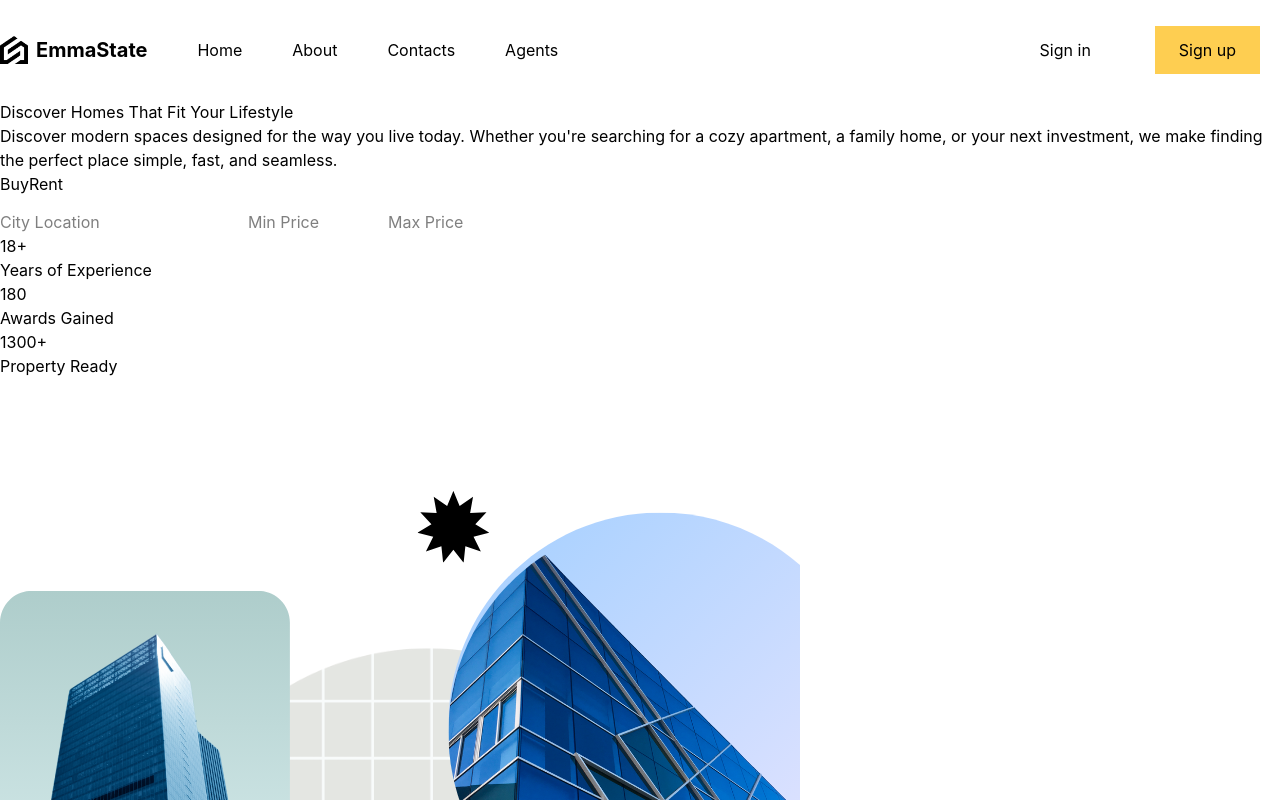
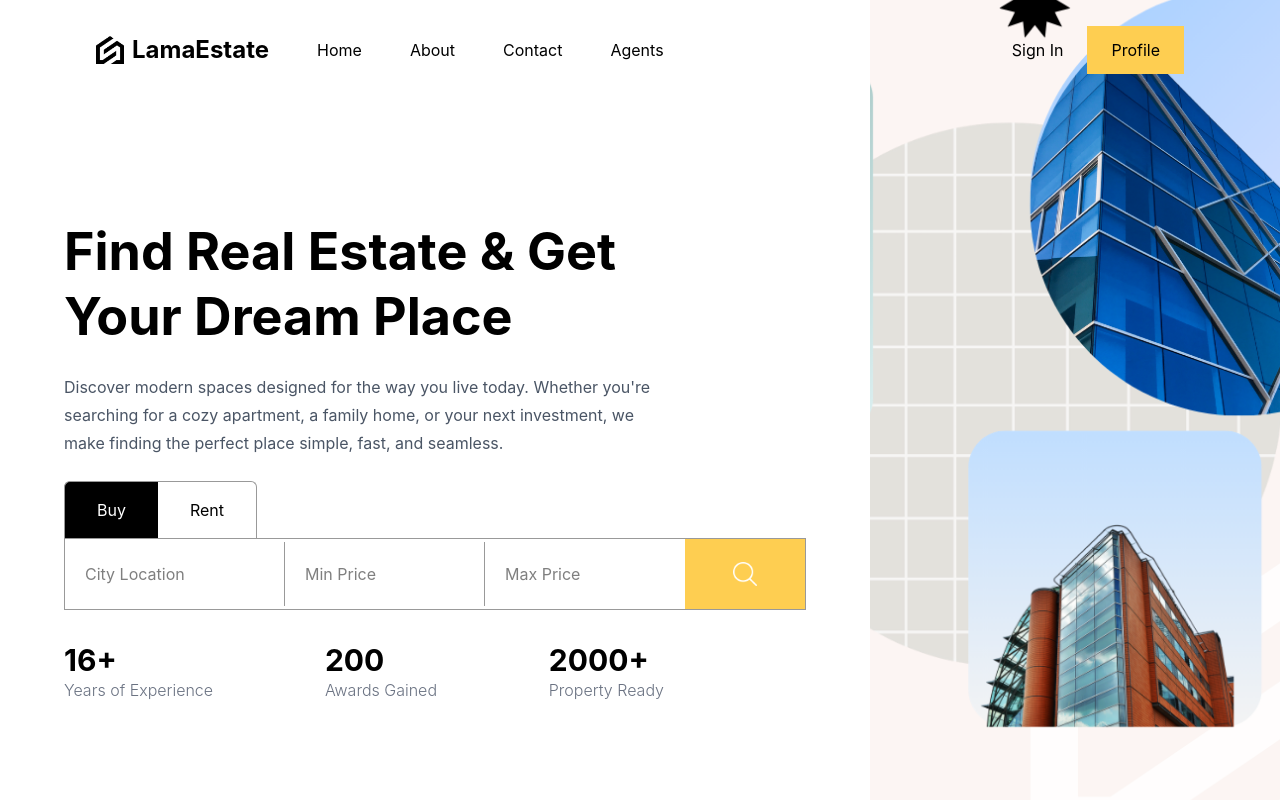
Before and after one commit to MohammadSiddiq05/real-state-app, a React (Vite) app: page / in a window 1280 px wide. Shown: the top 800 px of the page. Built offline with nearby package versions, Linux system fonts and the light colour scheme.

Commit message:
Fix UI and Complete HomePage

```diff
--- a/src/components/Navbar/Navbar.jsx
+++ b/src/components/Navbar/Navbar.jsx
@@ -4,68 +4,139 @@ const Navbar = () => {
   const [open, setOpen] = useState(false);
 
   return (
-    <nav className="h-[100px] flex items-center justify-between">
+    <nav
+      className="
+        absolute
+        top-0
+        left-0
+        w-full
+        h-[100px]
+        z-50
+      "
+    >
+      <div
+        className="
+          h-full
+          max-w-[1400px]
+          mx-auto
+          px-5
+          md:px-10
+          lg:px-16
+          xl:px-24
+          flex
+          items-center
+          justify-between
+        "
+      >
 
-      <div className="flex flex-1 md:flex-[3] items-center gap-[50px]">
+        {/* LEFT */}
+        <div className="flex flex-1 md:flex-[3] items-center gap-12">
 
           <a
             href="/"
-          className="flex items-center gap-2 font-bold text-[20px]"
+            className="flex items-center gap-2 font-bold text-2xl"
           >
-          <img src="/logo.png" alt="logo" className="w-7" />
+            <img
+              src="/logo.png"
+              alt="logo"
+              className="w-7"
+            />
 
             <span className="hidden sm:block md:hidden lg:block">
-            EmmaState
+              LamaEstate
             </span>
           </a>
 
           <a
             href="/"
-          className="hidden sm:hidden md:block hover:scale-105 transition-all duration-300"
+            className="
+              hidden md:block
+              hover:scale-105
+              transition-all
+              duration-300
+            "
           >
             Home
           </a>
 
           <a
             href="/"
-          className="hidden sm:hidden md:block hover:scale-105 transition-all duration-300"
+            className="
+              hidden md:block
+              hover:scale-105
+              transition-all
+              duration-300
+            "
           >
             About
           </a>
 
           <a
             href="/"
-          className="hidden sm:hidden md:block hover:scale-105 transition-all duration-300"
+            className="
+              hidden md:block
+              hover:scale-105
+              transition-all
+              duration-300
+            "
           >
-          Contacts
+            Contact
           </a>
 
           <a
             href="/"
-          className="hidden sm:hidden md:block hover:scale-105 transition-all duration-300"
+            className="
+              hidden md:block
+              hover:scale-105
+              transition-all
+              duration-300
+            "
           >
             Agents
           </a>
         </div>
 
         {/* RIGHT */}
-      <div className="flex flex-[2] items-center justify-end h-full bg-[#fcf5f3] md:bg-transparent">
+        <div
+          className="
+            flex
+            flex-[2]
+            items-center
+            justify-end
+            h-full
+            bg-[#fcf5f3]
+            md:bg-transparent
+          "
+        >
 
           <a
             href="/"
-          className="hidden md:block px-6 py-3 mx-5 hover:scale-105 transition-all duration-300"
+            className="
+              hidden md:block
+              px-6 py-3
+              hover:scale-105
+              transition-all
+              duration-300
+            "
           >
-          Sign in
+            Sign In
           </a>
 
           <a
             href="/"
-          className="hidden md:block px-6 py-3 mx-5 bg-[#fece51] hover:scale-105 transition-all duration-300"
+            className="
+              hidden md:block
+              px-6 py-3
+              bg-[#fece51]
+              hover:scale-105
+              transition-all
+              duration-300
+            "
           >
-          Sign up
+            Profile
           </a>
 
-        {/* MENU ICON */}
+          {/* ICON */}
           <div className="block md:hidden z-[999]">
             <img
               src="/menu.png"
@@ -75,15 +146,16 @@ const Navbar = () => {
             />
           </div>
 
+          {/* MOBILE MENU */}
           <div
             className={`
               md:hidden
-    absolute
+              fixed
               top-0
               right-0
+              h-screen
               w-[70%]
               sm:w-[50%]
-    h-screen
               bg-black
               text-white
               flex
@@ -92,9 +164,9 @@ const Navbar = () => {
               justify-center
               gap-8
               text-2xl
-    transform
               transition-transform
               duration-500
+              z-[998]
               ${open ? "translate-x-0" : "translate-x-full"}
             `}
           >
@@ -107,7 +179,7 @@ const Navbar = () => {
             </a>
 
             <a href="/" onClick={() => setOpen(false)}>
-            Contacts
+              Contact
             </a>
 
             <a href="/" onClick={() => setOpen(false)}>
@@ -115,16 +187,22 @@ const Navbar = () => {
             </a>
 
             <a href="/" onClick={() => setOpen(false)}>
-            Sign in
+              Sign In
             </a>
 
             <a
               href="/"
-            className="bg-[#fece51] px-6 py-3 text-black rounded-md"
+              className="
+                bg-[#fece51]
+                px-6 py-3
+                rounded-md
+                text-black
+              "
               onClick={() => setOpen(false)}
             >
-            Sign up
+              Profile
             </a>
+          </div>
         </div>
       </div>
     </nav>
--- a/src/components/searchBar/SearchBar.jsx
+++ b/src/components/searchBar/SearchBar.jsx
@@ -1,35 +1,127 @@
-import React, { useState } from 'react'
+import React, { useState } from "react";
 
-const types = ["buy", "rent"]
+const types = ["buy", "rent"];
 
 const SearchBar = () => {
-
   const [query, setQuery] = useState({
     type: "buy",
     city: "",
-        minprice: 0,
-        maxprice: 0
-    })
+    minPrice: 0,
+    maxPrice: 0,
+  });
 
-
+  const switchType = (val) => {
+    setQuery((prev) => ({ ...prev, type: val }));
+  };
 
   return (
-        <div className='searchBar'>
+    <div className="w-full max-w-[900px]">
 
-            <div className="type">
-                <button>Buy</button>
-                <button>Rent</button>
+      {/* TYPES */}
+      <div className="flex">
+        {types.map((type, index) => (
+          <button
+            key={type}
+            onClick={() => switchType(type)}
+            className={`
+              px-8 py-4
+              border border-[#999]
+              border-b-0
+              capitalize
+              transition-all
+              duration-300
+
+              ${
+                query.type === type
+                  ? "bg-black text-white"
+                  : "bg-white text-black"
+              }
+
+              ${index === 0 ? "rounded-tl-md border-r-0" : ""}
+              ${index === types.length - 1 ? "rounded-tr-md border-l-0" : ""}
+            `}
+          >
+            {type}
+          </button>
+        ))}
       </div>
-            <form>
-                <input type="text" name="Localtion" placeholder='City Location' />
-                <input type="number" name="minPrice" min={0} max={10000000} placeholder='Min Price' />
-                <input type="number" name="maxPrice" min={0} max={10000000} placeholder='Max Price' />
-                <button>
-                    <img src="/search.png" alt="" />
+
+      {/* FORM */}
+      <form
+        className="
+          border border-[#999]
+          flex
+          flex-col
+          md:flex-row
+          items-center
+          justify-between
+        "
+      >
+
+        <input
+          type="text"
+          placeholder="City Location"
+          className="
+            w-full
+            md:w-[220px]
+            p-5
+            outline-none
+            border-b
+            md:border-b-0
+            md:border-r
+            border-[#999]
+          "
+        />
+
+        <input
+          type="number"
+          placeholder="Min Price"
+          className="
+            w-full
+            md:w-[200px]
+            p-5
+            outline-none
+            border-b
+            md:border-b-0
+            md:border-r
+            border-[#999]
+          "
+        />
+
+        <input
+          type="number"
+          placeholder="Max Price"
+          className="
+            w-full
+            md:w-[200px]
+            p-5
+            outline-none
+          "
+        />
+
+        <button
+          className="
+            w-full
+            md:w-[120px]
+            bg-[#fece51]
+            h-[70px]
+            flex
+            items-center
+            justify-center
+            hover:bg-yellow-400
+            transition-all
+            duration-300
+          "
+        >
+          <img
+            src="/search.png"
+            alt="search"
+            className="w-6 h-6"
+          />
         </button>
       </form>
     </div>
-    )
-}
+  );
+};
 
-export default SearchBar
+export default SearchBar;
--- a/src/routes/homepage/HomePage.jsx
+++ b/src/routes/homepage/HomePage.jsx
@@ -1,36 +1,148 @@
-import React from 'react'
-import SearchBar from '../../components/searchBar/SearchBar'
+import React from "react";
+import SearchBar from "../../components/searchBar/SearchBar";
 
 const HomePage = () => {
-    return (
-        <div className='homePage'>
-            <div className="textContainer">
-                <div className="wrapper">
-                    <h1 className='title'>Discover Homes That Fit Your Lifestyle</h1>
-                    <p>Discover modern spaces designed for the way you live today. Whether you're searching for a cozy apartment, a family home, or your next investment, we make finding the perfect place simple, fast, and seamless.</p>
-                    <SearchBar/>
-                    <div className="boxes">
-                        <div className="box">
-                            <h1>18+</h1>
-                            <h2>Years of Experience</h2>
-                        </div>
-                         <div className="box">
-                            <h1>180</h1>
-                            <h2>Awards Gained</h2>
-                        </div>
-                         <div className="box">
-                            <h1>1300+</h1>
-                            <h2>Property Ready</h2>
-                        </div>
-                    </div>
-                </div>
+  return (
+    <div
+      className="
+        flex
+        flex-col
+        md:flex-row
+        h-screen
+        overflow-hidden
+        max-w-[1400px]
+        mx-auto
+      "
+    >
+
+      {/* LEFT */}
+      <div
+        className="
+          flex-[3]
+          flex
+          items-center
+          px-5
+          md:px-10
+          lg:px-16
+          pt-[120px]
+        "
+      >
+        <div
+          className="
+            flex
+            flex-col
+            justify-center
+            gap-6
+            w-full
+          "
+        >
+
+          {/* TITLE */}
+          <h1
+            className="
+              text-[34px]
+              md:text-[42px]
+              xl:text-[52px]
+              font-bold
+              leading-tight
+              max-w-[600px]
+            "
+          >
+            Find Real Estate & Get Your Dream Place
+          </h1>
+
+          {/* DESCRIPTION */}
+          <p
+            className="
+              text-gray-600
+              leading-7
+              text-sm
+              md:text-base
+              max-w-[600px]
+            "
+          >
+            Discover modern spaces designed for the way you live today.
+            Whether you're searching for a cozy apartment, a family home,
+            or your next investment, we make finding the perfect place
+            simple, fast, and seamless.
+          </p>
+
+          {/* SEARCHING */}
+          <SearchBar />
+
+          <div
+            className="
+              hidden
+              sm:flex
+              items-center
+              justify-between
+              max-w-[600px]
+              pt-2
+            "
+          >
+
+            <div>
+              <h1 className="text-3xl font-bold">
+                16+
+              </h1>
+
+              <h2 className="text-base text-gray-500 font-light">
+                Years of Experience
+              </h2>
             </div>
-            <div className="imgcontainer">
-                <img src="bg.png" alt="" />
+
+            <div>
+              <h1 className="text-3xl font-bold">
+                200
+              </h1>
+
+              <h2 className="text-base text-gray-500 font-light">
+                Awards Gained
+              </h2>
             </div>
+
+            <div>
+              <h1 className="text-3xl font-bold">
+                2000+
+              </h1>
+
+              <h2 className="text-base text-gray-500 font-light">
+                Property Ready
+              </h2>
+            </div>
+          </div>
         </div>
+      </div>
 
-    )
-}
+      {/* RIGHT IMAGE */}
+      <div
+        className="
+          hidden
+          md:block
+          flex-[2]
+          bg-[#fcf5f3]
+          relative
+          overflow-hidden
+          -mt-[100px]
+          h-[calc(100vh+100px)]
+        "
+      >
+        <img
+          src="/bg.png"
+          alt="hero"
+          className="
+            absolute
+            top-0
+            right-[-15%]
+            h-full
+            max-w-none
+            object-cover
+            scale-110
+          "
+        />
+      </div>
+    </div>
+  );
+};
 
-export default HomePage
+export default HomePage;
```
Lines whose indentation alone changed are shown as unchanged.
